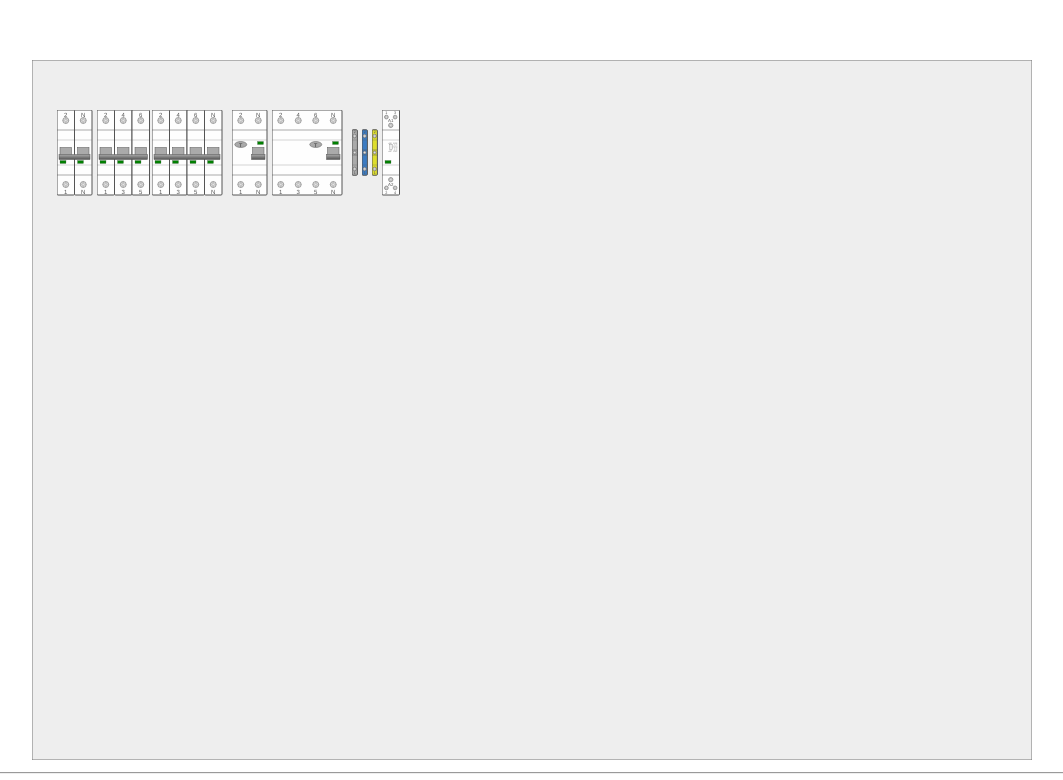
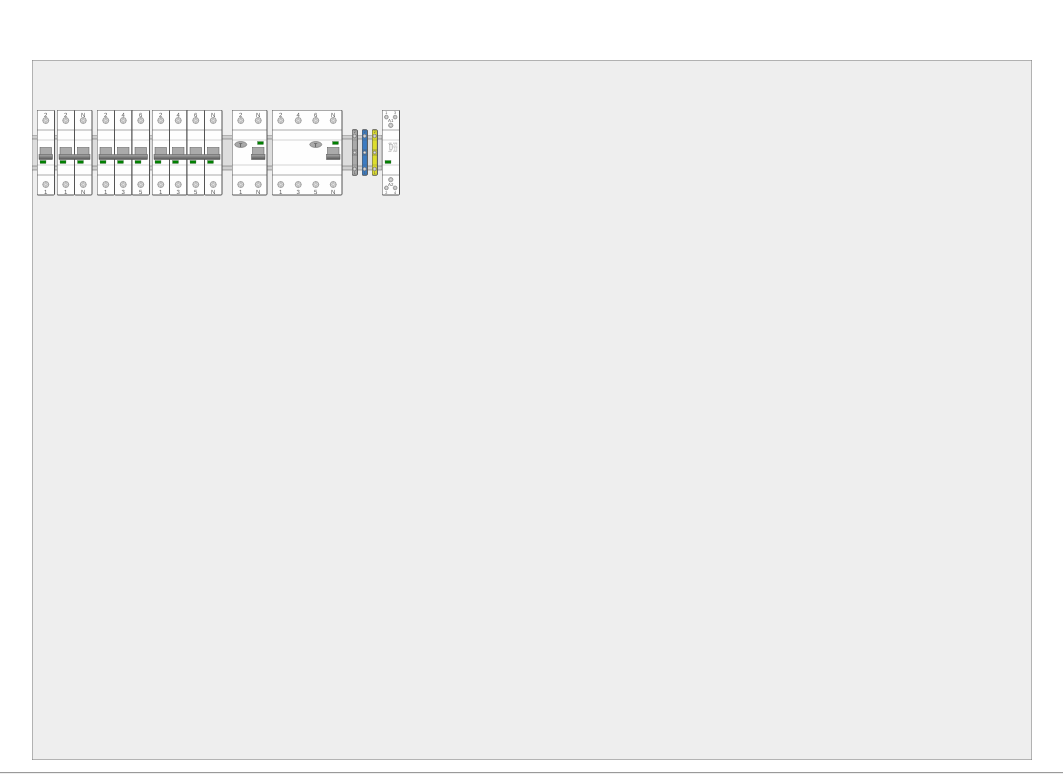
Before and after one commit to mikegribov/elektrika, a Vue app: page / in a window 1280 px wide. Shown: the top 780 px of the page, without its empty margins (108-1171 px from the left). Built offline with nearby package versions, Linux system fonts and the light colour scheme.

Commit message:
din rail

```diff
--- /dev/null
+++ b/src/classes/DinRail.js
@@ -0,0 +1,32 @@
+import Base from "@/classes/Base.js"
+
+export default class DinRail extends Base {
+    constructor(options) {
+        super(options)
+        this.id = "DinRail"
+        this.length = options && options.length ? options.length : 350;
+        this.height = options && options.height ? options.height : 35;
+        this.color = options && options.color ? options.color : "#DDDDDD";
+    }
+
+
+
+    svg() {
+        const y0 = this.height / 2
+        const c = 27
+        const holeH = 6.5
+        //const step = 25
+        const holeW = 18
+        return `
+
+        <mask id="maskDinRailHole">
+            <rect x="1" y="${y0 - holeH / 2}"  width="${holeW}" height="${holeH}" rx="${holeH/2}" ry="${holeH/2}"  stroke-width="0" fill="#FFFFFF"/>
+        </mask>
+
+        <rect x="0" y="${y0 - this.height / 2}" width="${this.length}" height="${this.height}" stroke-width="${this.strokeWidth / 2}" stroke="${this.strokeColor}" fill="#D0D0D0"/>
+        <rect x="0" y="${y0 - c / 2}" width="${this.length}" height="${c}" stroke-width="${this.strokeWidth / 2}" stroke="${this.strokeColor}" fill="${this.color}"/>
+
+
+        `
+    }
+}
--- a/src/components/canvas.vue
+++ b/src/components/canvas.vue
@@ -1,90 +1,98 @@
 <template>
-    <svg xmlns="http://www.w3.org/2000/svg"
+  <svg
+    xmlns="http://www.w3.org/2000/svg"
     :width="width"
     :height="height"
-        :viewBox= "`0 0 ${width} ${height}`"
+    :viewBox="`0 0 ${width} ${height}`"
     role="presentation"
   >
-        <rect x="0" y="0" :width="width" :height="height" stroke-width="1" fill="#EEEEEE" stroke="#777777" ></rect>
+    <rect
+      x="0"
+      y="0"
+      :width="width"
+      :height="height"
+      stroke-width="1"
+      fill="#EEEEEE"
+      stroke="#777777"
+    ></rect>
     <g v-html="svgContent"></g>
-        <use xlink:href="#ElementBreaker1P" x="5"  y="50"/>
-        <use xlink:href="#ElementBreaker1PN" x="25"  y="50"/>
-        <use xlink:href="#ElementBreaker3P" x="65"  y="50"/>
-        <use xlink:href="#ElementBreaker3PN" x="120"  y="50"/>
-        <use xlink:href="#ElementRcd" x="200"  y="50"/>
-        <use xlink:href="#ElementRcd3" x="240"  y="50"/>
-        <use xlink:href="#ElementClamp" x="320"  y="50"/>
-        <use xlink:href="#ElementClampN" x="330"  y="50"/>
-        <use xlink:href="#ElementClampE" x="340"  y="50"/>
-        <use xlink:href="#ElementContacter1" x="350"  y="50"/>
-
-
+    <use xlink:href="#DinRail" x="0" y="75" />
+    <use xlink:href="#ElementBreaker1P" x="5" y="50" />
+    <use xlink:href="#ElementBreaker1PN" x="25" y="50" />
+    <use xlink:href="#ElementBreaker3P" x="65" y="50" />
+    <use xlink:href="#ElementBreaker3PN" x="120" y="50" />
+    <use xlink:href="#ElementRcd" x="200" y="50" />
+    <use xlink:href="#ElementRcd3" x="240" y="50" />
+    <use xlink:href="#ElementClamp" x="320" y="50" />
+    <use xlink:href="#ElementClampN" x="330" y="50" />
+    <use xlink:href="#ElementClampE" x="340" y="50" />
+    <use xlink:href="#ElementContacter1" x="350" y="50" />
   </svg>
 </template>
 
 <script>
+import ElementBreaker1P from "@/classes/elements/ElementBreaker1P.js";
+import ElementBreaker1PN from "@/classes/elements/ElementBreaker1PN.js";
+import ElementBreaker3P from "@/classes/elements/ElementBreaker3P.js";
+import ElementBreaker3PN from "@/classes/elements/ElementBreaker3PN.js";
+import ElementRcd from "@/classes/elements/ElementRcd.js";
+import ElementRcd3 from "@/classes/elements/ElementRcd3.js";
+import ElementClamp from "@/classes/elements/ElementClamp.js";
+import ElementClampN from "@/classes/elements/ElementClampN.js";
+import ElementClampE from "@/classes/elements/ElementClampE.js";
+import ElementContacter1 from "@/classes/elements/ElementContacter1.js";
+import DinRail from "@/classes/DinRail.js";
 
-
-    import ElementBreaker1P from '@/classes/elements/ElementBreaker1P.js'
-    import ElementBreaker1PN from '@/classes/elements/ElementBreaker1PN.js'
-    import ElementBreaker3P from '@/classes/elements/ElementBreaker3P.js'
-    import ElementBreaker3PN from '@/classes/elements/ElementBreaker3PN.js'
-    import ElementRcd from '@/classes/elements/ElementRcd.js'
-    import ElementRcd3 from '@/classes/elements/ElementRcd3.js'
-    import ElementClamp from '@/classes/elements/ElementClamp.js'
-    import ElementClampN from '@/classes/elements/ElementClampN.js'
-    import ElementClampE from '@/classes/elements/ElementClampE.js'
-    import ElementContacter1 from '@/classes/elements/ElementContacter1.js'
 export default {
   data() {
     return {
       $_svgContent: "",
-
-            }
-
+    };
   },
-
 
   props: {
     width: {
       type: [String, Number],
-                default: 500
+      default: 500,
     },
 
     height: {
       type: [String, Number],
-                default: 200
+      default: 200,
     },
 
     content: {
       type: String,
-                default: ''
-            }
+      default: "",
+    },
   },
 
   methods: {
     getSvgContent() {
       if (!this.$_svgContent) {
-                    this.$_svgContent = new ElementRcd().asSymbol() + new ElementRcd3().asSymbol()
-                    + new ElementClamp().asSymbol() + new ElementClampN().asSymbol()  + new ElementClampE().asSymbol()
-                    + new ElementContacter1().asSymbol() +
-                     + new ElementBreaker1P().asSymbol() + new ElementBreaker1PN().asSymbol() + new ElementBreaker3P().asSymbol() + new ElementBreaker3PN().asSymbol()
+        this.$_svgContent =
+          new DinRail().asSymbol() +
+          new ElementRcd().asSymbol() +
+          new ElementRcd3().asSymbol() +
+          new ElementClamp().asSymbol() +
+          new ElementClampN().asSymbol() +
+          new ElementClampE().asSymbol() +
+          new ElementContacter1().asSymbol() +
+          new ElementBreaker1P().asSymbol() +
+          new ElementBreaker1PN().asSymbol() +
+          new ElementBreaker3P().asSymbol() +
+          new ElementBreaker3PN().asSymbol();
       }
       return this.$_svgContent;
-            }
     },
-    mounted() {
-
   },
+  mounted() {},
   computed: {
     svgContent: function() {
-
       return this.getSvgContent();
-            }
-        }
-    }
+    },
+  },
+};
 </script>
 
-<style lang="scss" scoped>
-
-</style>
+<style lang="scss" scoped></style>
```
Lines whose indentation alone changed are shown as unchanged.
